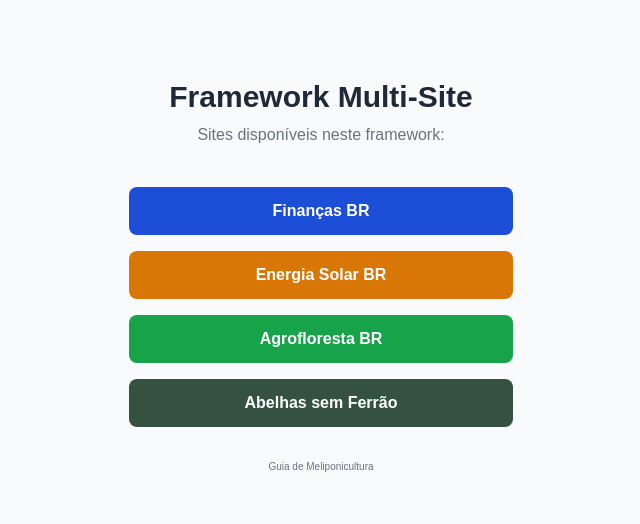
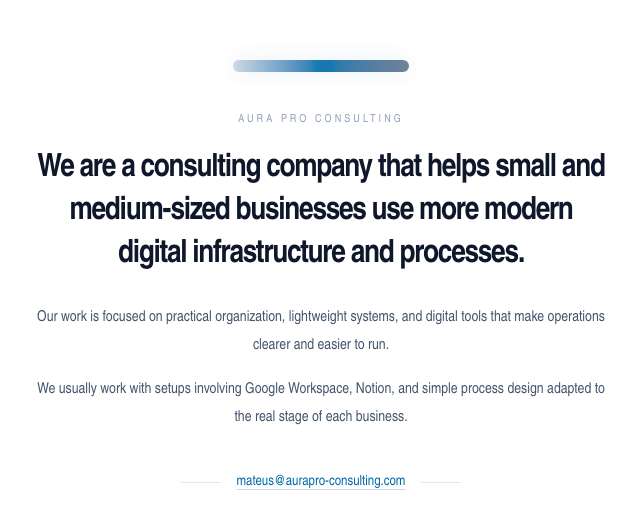
Before and after one commit to groovetroxler/AuraPro, a Next.js app: page / in a window 1280 px wide. Shown: the part 124-648 px from the top of the page, without its empty margins (319-959 px from the left). Built offline with nearby package versions, Linux system fonts and the light colour scheme.

Commit message:
Refine root consulting page

```diff
--- a/app/page.tsx
+++ b/app/page.tsx
@@ -1,30 +1,79 @@
-import Link from 'next/link'
-import { getAllSiteEntries } from '../sites/registry'
+import type { Metadata } from 'next'
+
+const title = 'Aura Pro Consulting | Digital Infrastructure and Process Consulting'
+const description =
+  'Aura Pro Consulting helps small and medium-sized businesses adopt more modern digital infrastructure and clearer operational processes.'
+
+export const metadata: Metadata = {
+  title,
+  description,
+  alternates: {
+    canonical: '/',
+  },
+  openGraph: {
+    title,
+    description,
+    url: '/',
+    siteName: 'Aura Pro Consulting',
+    type: 'website',
+    locale: 'en_US',
+  },
+  twitter: {
+    card: 'summary',
+    title,
+    description,
+  },
+  robots: {
+    index: true,
+    follow: true,
+  },
+}
 
 export default function RootPage() {
-  const sites = getAllSiteEntries()
   return (
-    <main className="min-h-screen flex flex-col items-center justify-center bg-gray-50 px-6">
-      <h1 className="text-3xl font-bold text-gray-800 mb-2">Framework Multi-Site</h1>
-      <p className="text-gray-500 mb-10">Sites disponíveis neste framework:</p>
-      <ul className="space-y-4 w-full max-w-sm">
-        {sites.map((entry) => (
-          <li key={entry.config.siteKey}>
-            <Link
-              href={`/${entry.config.routePath}`}
-              className="block w-full text-center text-white font-semibold py-3 px-6 rounded-lg hover:opacity-90 transition-opacity"
-              style={{ backgroundColor: entry.config.theme.primaryColor }}
+    <main
+      className="min-h-screen bg-white text-slate-900"
+      style={{ fontFamily: '"Bahnschrift", "Aptos", "Arial Narrow", Arial, sans-serif' }}
+    >
+      <div className="mx-auto flex min-h-screen max-w-4xl items-center justify-center px-8">
+        <section className="relative w-full max-w-2xl text-center">
+          <div
+            aria-hidden="true"
+            className="mx-auto mb-10 h-3 w-44 rounded-full bg-gradient-to-r from-slate-300 via-sky-700 to-slate-500 opacity-90 shadow-[0_0_24px_rgba(3,105,161,0.12)]"
+          />
+
+          <p className="text-[11px] font-medium uppercase tracking-[0.28em] text-slate-400">
+            Aura Pro Consulting
+          </p>
+
+          <h1 className="mx-auto mt-5 max-w-xl text-2xl font-semibold tracking-[-0.04em] text-slate-900 sm:text-[2rem]">
+            We are a consulting company that helps small and medium-sized
+            businesses use more modern digital infrastructure and processes.
+          </h1>
+
+          <div className="mx-auto mt-7 max-w-xl space-y-4 text-sm leading-7 text-slate-600 sm:text-[15px]">
+            <p>
+              Our work is focused on practical organization, lightweight systems,
+              and digital tools that make operations clearer and easier to run.
+            </p>
+            <p>
+              We usually work with setups involving Google Workspace, Notion, and
+              simple process design adapted to the real stage of each business.
+            </p>
+          </div>
+
+          <div className="mt-10 flex items-center justify-center gap-4 text-sm text-slate-500">
+            <span className="h-px w-10 bg-slate-200" />
+            <a
+              href="mailto:mateus@aurapro-consulting.com"
+              className="text-sky-700 underline decoration-slate-300 underline-offset-4 transition-colors hover:text-sky-800"
             >
-              {entry.config.publicName}
-            </Link>
-          </li>
-        ))}
-      </ul>
-      <footer className="mt-8 text-[10px] text-gray-500">
-        <Link href="/meliponicultura" className="hover:underline">
-          Guia de Meliponicultura
-        </Link>
-      </footer>
+              mateus@aurapro-consulting.com
+            </a>
+            <span className="h-px w-10 bg-slate-200" />
+          </div>
+        </section>
+      </div>
     </main>
   )
 }
--- a/app/sitemap.ts
+++ b/app/sitemap.ts
@@ -6,11 +6,19 @@
  */
 
 import type { MetadataRoute } from 'next'
+import { getBaseUrl } from '../config/env'
 import { getAllSiteEntries } from '../sites/registry'
 
 export default function sitemap(): MetadataRoute.Sitemap {
   const entries = getAllSiteEntries()
-  const urls: MetadataRoute.Sitemap = []
+  const rootUrl = getBaseUrl().replace(/\/$/, '')
+  const urls: MetadataRoute.Sitemap = [
+    {
+      url: rootUrl,
+      changeFrequency: 'monthly',
+      priority: 0.9,
+    },
+  ]
 
   for (const entry of entries) {
     const { seo } = entry.config
--- a/sites/agrofloresta-br/index.ts
+++ b/sites/agrofloresta-br/index.ts
@@ -17,6 +17,9 @@ export const agroflorestaBrSite: SiteEntry = {
     locale: 'pt-BR',
     market: 'BR',
     status: 'active',
+    ui: {
+      showAllSitesLink: false,
+    },
     theme: {
       brandName: 'Agrofloresta BR',
       primaryColor: '#16a34a',
--- a/sites/energia-solar-br/index.ts
+++ b/sites/energia-solar-br/index.ts
@@ -17,6 +17,9 @@ export const energiaSolarBrSite: SiteEntry = {
     locale: 'pt-BR',
     market: 'BR',
     status: 'active',
+    ui: {
+      showAllSitesLink: false,
+    },
     theme: {
       brandName: 'Energia Solar BR',
       primaryColor: '#d97706',
--- a/sites/financas-br/index.ts
+++ b/sites/financas-br/index.ts
@@ -18,6 +18,9 @@ export const financasBrSite: SiteEntry = {
     locale: 'pt-BR',
     market: 'BR',
     status: 'active',
+    ui: {
+      showAllSitesLink: false,
+    },
     theme: {
       brandName: 'Finanças BR',
       primaryColor: '#1d4ed8',
--- a/sites/saude-br/index.ts
+++ b/sites/saude-br/index.ts
@@ -19,6 +19,9 @@ export const saudeBrSite: SiteEntry = {
     locale: 'pt-BR',
     market: 'BR',
     status: 'draft',
+    ui: {
+      showAllSitesLink: false,
+    },
     theme: {
       brandName: 'Saúde BR',
       primaryColor: '#dc2626',
```
Also changed, not shown: 1 other file (tests, documents, lock files or other folders).
